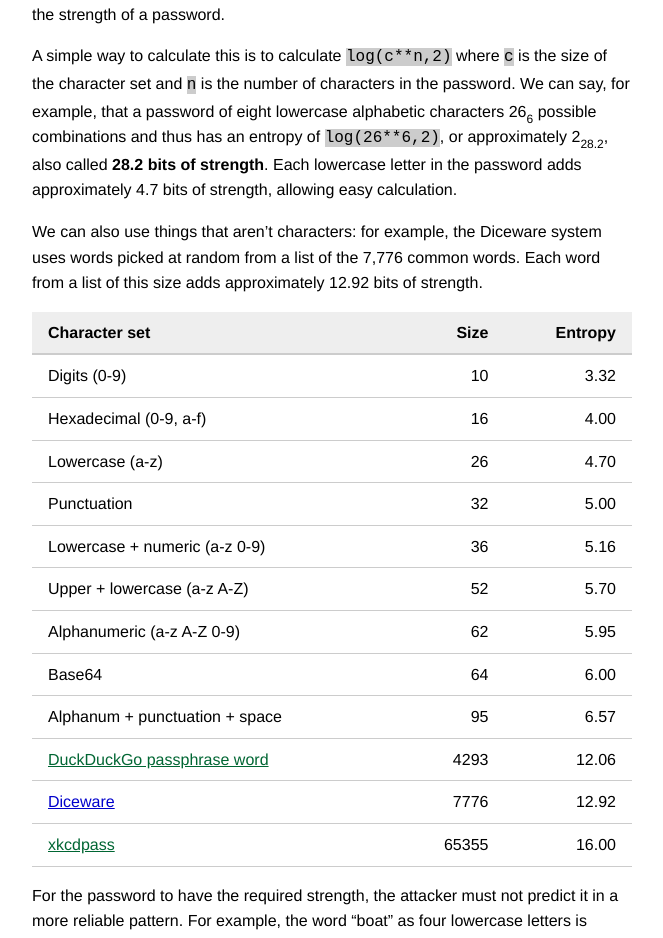
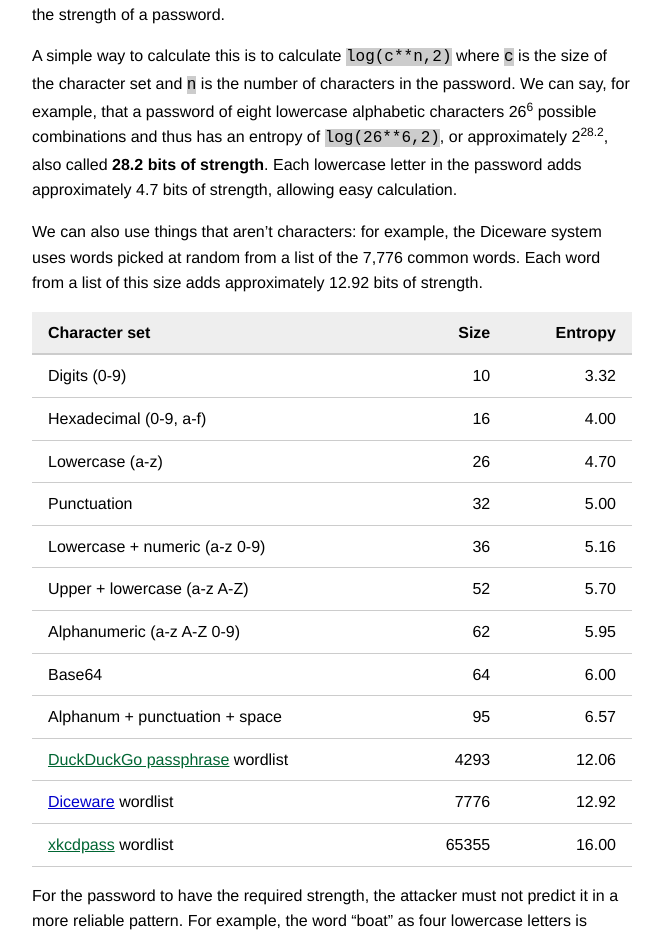
Before and after one commit to orbitalflower/blog-old, a Jekyll site: the page built from _posts/2015-04-12-how-strong-is-your-password.md, in a window 1280 px wide. Shown: the part 1170-2108 px from the top of the page, without its empty margins (308-971 px from the left). Built offline with Jekyll 4.4.1, drawn with Linux system fonts in a browser that asks for light colours; some of the changed text lies outside the part shown.

Commit message:
layout fixes

```diff
--- a/_posts/2015-04-12-how-strong-is-your-password.md
+++ b/_posts/2015-04-12-how-strong-is-your-password.md
@@ -71,9 +71,9 @@ from a list of this size adds approximately 12.92 bits of strength.
 | Alphanumeric (a-z A-Z 0-9)     | 62    |   5.95  |
 | Base64                         | 64    |   6.00  |
 | Alphanum + punctuation + space | 95    |   6.57  |
-| [DuckDuckGo passphrase word](https://duckduckgo.com/?q=passphrase+4+words) | 4293  |  12.06  |
-| [Diceware](http://world.std.com/~reinhold/diceware.html) | 7776  |  12.92  |
-| [xkcdpass](https://github.com/redacted/XKCD-password-generator) | 65355 |  16.00  |
+| [DuckDuckGo passphrase](https://duckduckgo.com/?q=passphrase+4+words) wordlist | 4293 |  12.06  |
+| [Diceware](http://world.std.com/~reinhold/diceware.html) wordlist | 7776  |  12.92  |
+| [xkcdpass](https://github.com/redacted/XKCD-password-generator) wordlist | 65355 |  16.00  |
 
 For the password to have the required strength, the attacker must not predict
 it in a more reliable pattern. For example, the word "boat" as four lowercase
@@ -130,6 +130,7 @@ else where a hacker can directly attack the system.
 | 10 full alphanumeric         | +>7F'fBp"O8         |   59.54 |
 
 \* UK government [Cyberstreetwise](https://www.cyberstreetwise.com/passwords) website calls this a "medium" password.
+
 \*\* UK government inaccurately calls this a "strong" password.
 
 ### Strong passwords
--- a/style.css
+++ b/style.css
@@ -43,11 +43,11 @@ sup, sub {
 }
 
 sup {
-  top: 0.5em;
+  top: -0.5em;
 }
 
 sub {
-  bottom: 0.5em;
+  bottom: -0.25em;
 }
 
 img {
```
